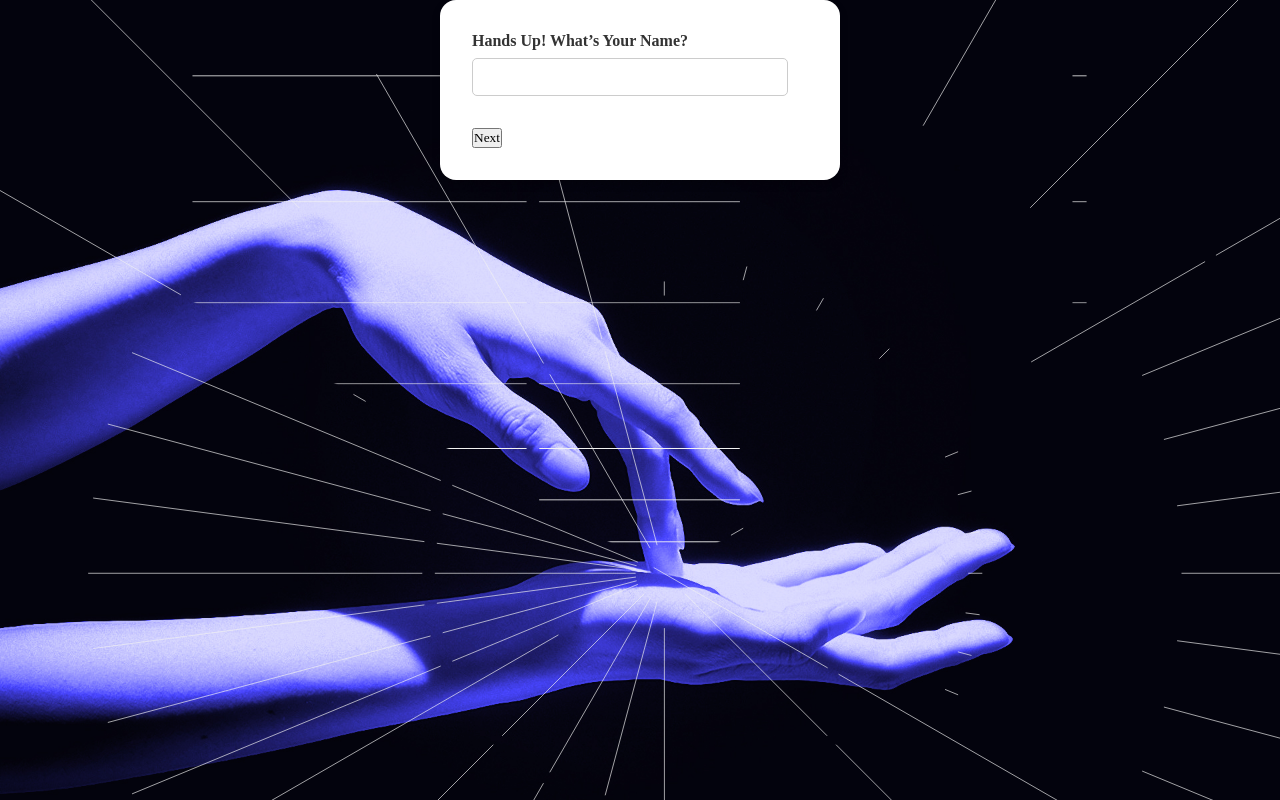
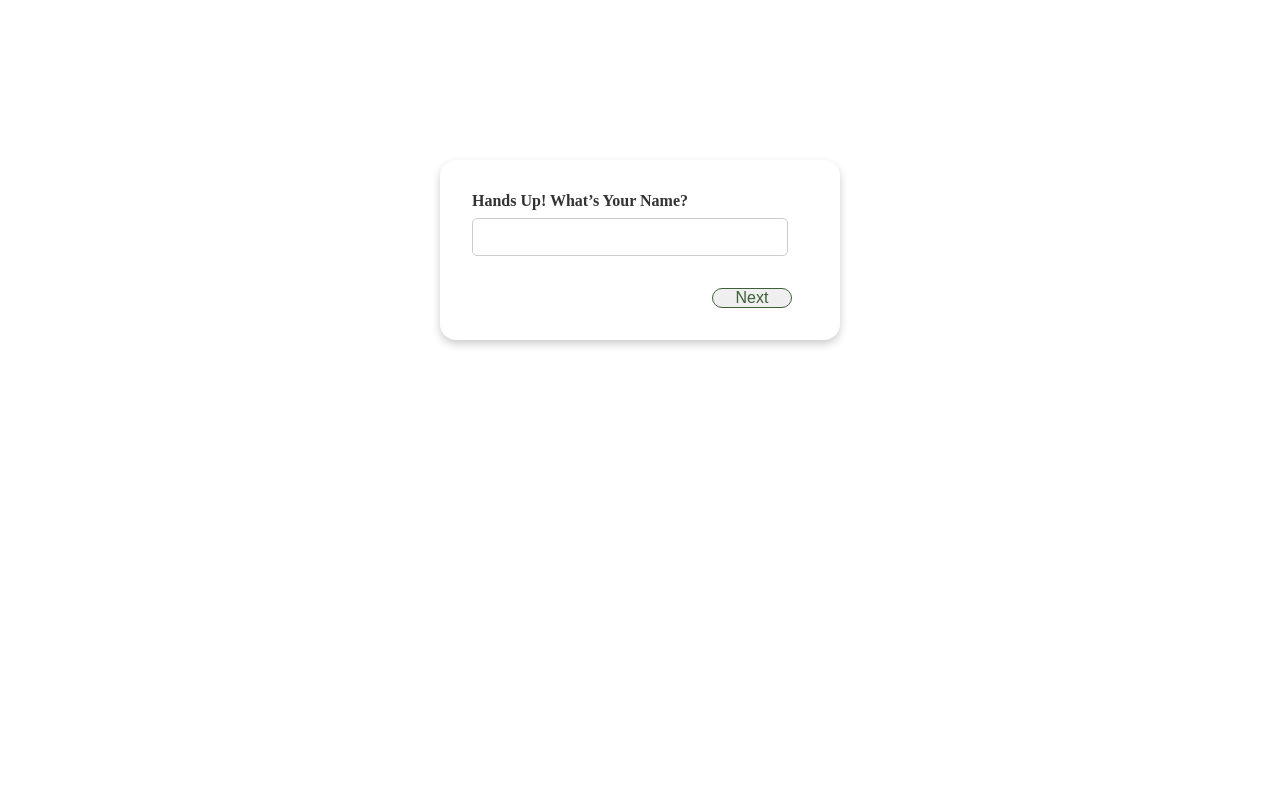
Before and after one commit to kubbilbik/capstone-client, a React (Create React App) app: page / in a window 1280 px wide. Built offline with nearby package versions, Linux system fonts and the light colour scheme.

Commit message:
changes on form

```diff
--- a/src/components/Form/Form.js
+++ b/src/components/Form/Form.js
@@ -61,30 +61,6 @@ export default function Form({ onFormSubmit }){
     };
 
 
-
-
-      // const handleSubmit = async (event) => {
-      //   event.preventDefault();
-      //   try {
-      //       const response = await fetch('http://localhost:3001/submit-form', {
-      //       method: 'POST',
-      //       headers: {
-      //           'Content-Type': 'application/json',
-      //       },
-      //       body: JSON.stringify(formData),
-      //     });
-      //     if (response.ok) {
-      //       const data = await response.json();
-      //       onFormSubmit(data);
-      //       navigate('/main', { state: { formData: data } });
-      //     } else {
-      //       const errorText = await response.text();
-      //       console.error('Form submission failed:', errorText);
-      //     }
-      //   } catch (error) {
-      //     console.error('Form submission failed:', error);
-      //   }
-      // };
 
 
       const handleSubmit = async (event) => {
@@ -243,7 +219,7 @@ export default function Form({ onFormSubmit }){
                 {formSteps[step]}
                 <div className="form-actions">
                     {step < formSteps.length - 1 ? (
-                        <button type="button" onClick={nextStep}>Next</button>
+                        <button className="button-next" type="next" onClick={nextStep}>Next</button>
                     ) : (
                         <button type="submit" onClick={handleSubmit}>Submit</button>
                     )}
--- a/src/components/Form/Form.scss
+++ b/src/components/Form/Form.scss
@@ -80,3 +80,73 @@
   display: flex;
   flex-direction: column;
 }
+
+
+.button-next{
+  display: inline-block;
+	position: relative;
+	z-index: 1;
+  width: 5rem;
+
+	overflow: if(false, unset, hidden);
+
+	text-decoration: none;
+
+	font-family: sans-serif;
+	font-weight: 400;
+	font-size: 1em;
+
+
+  color: rgb(62, 95, 58);
+
+	border: 0.1em solid #3e5f3a;
+  ;
+	border-radius: calc(0.75em + 0.5em + 0.15em);
+
+	transition: 4s;
+
+	&:before,
+	&:after {
+		content: '';
+		position: absolute;
+		top: -1.5em;
+
+		z-index: -1;
+		width: 200%;
+		aspect-ratio: 1;
+
+		border: if(false, inherit, none);
+		border-radius: 10%;
+
+		background-color: rgba(#3e5f3a, 0.25);
+
+		transition: 4s;
+	}
+
+	&:before {
+		left: -80%;
+		transform: translate3d(0, 5em, 0) rotate(-340deg);
+	}
+
+	&:after {
+		right: -80%;
+		transform: translate3d(0, 5em, 0) rotate(390deg);
+	}
+
+	&:hover,
+	&:focus {
+		color: white;
+
+		&:before,
+		&:after {
+			transform: none;
+			background-color: rgba(#3e5f3a, 0.75);
+		}
+	}
+}
+
+.form-actions{
+  display: flex;
+  justify-content: flex-end;
+  padding-right: 1rem;
+}
--- a/src/components/Main/Main.scss
+++ b/src/components/Main/Main.scss
@@ -14,6 +14,14 @@
         &-first{
         width: 53.6851851852vh;
         max-height: 44.4444444444vh;
+        display: flex;
+        align-items: flex-end;
+
+            &-about{
+                font-size: 1rem;
+                line-height: 0.99em;
+                color: rgba(0, 0, 0, 0.762);
+            }
 
         }
 
--- a/src/components/Technology/Technology.scss
+++ b/src/components/Technology/Technology.scss
@@ -20,12 +20,19 @@
         flex-wrap: wrap;
     }
 
-    &-title-abt{
-      font-weight: 400;
-      font-size: 1rem;
-      line-height: .93em;
-      writing-mode: vertical-rl;
+    &-title{
+      display: flex;
+
+
+      &-abt{
+        font-weight: 400;
+        font-size: 1rem;
+        line-height: .93em;
+        writing-mode: vertical-rl;
+      }
     }
+
+
 }
 
 
--- a/src/components/VisitorNotes/VisitorNotes.scss
+++ b/src/components/VisitorNotes/VisitorNotes.scss
@@ -17,6 +17,8 @@
     position: relative;
     display: flex;
     width: 100%;
+    border-top: 1px solid green;
+    margin-top: 2rem;
 }
 
 .input-area-text{
@@ -53,7 +55,7 @@
 
 .note{
     display: flex;
-    border: 1px solid green;
+    justify-content: flex-end;
     width: 150%;
 
 }
--- a/src/pages/FormPage/FormPage.js
+++ b/src/pages/FormPage/FormPage.js
@@ -3,7 +3,6 @@ import { useNavigate } from 'react-router-dom';
 
 import React from 'react';
 import Form from '../../components/Form/Form';
-import { ReactComponent as BackgroundSVG } from '../../assets/images/background.svg';
 
 
 
@@ -19,7 +18,6 @@ export default function FormPage(){
 
     return(
         <div className='page-form'>
-            <BackgroundSVG className="background-svg" />
             <Form onFormSubmit={handleFormSubmit} />
         </div>
 
--- a/src/pages/FormPage/FormPage.scss
+++ b/src/pages/FormPage/FormPage.scss
@@ -1,27 +1,3 @@
-@use 'sass:math';
-
-
-.background-svg {
-    width: 100%;
-    min-height: 100vh;
-    position: absolute;
-    top: 0;
-    left: 0;
-    z-index: -1;
-
-    @for $i from 0 through 7  {
-        @keyframes move_#{$i} {
-          from {
-            transform: none;
-          }
-
-          to {
-            transform: translateY(-#{math.pow(1.25, $i)*50}px)
-          }
-        }
-
-        .moving:nth-child(#{$i+1}) {
-          animation: move_#{$i} 0.5s infinite linear 0s;
-        }
-      }
-      }
+.page-form{
+  margin-top: 10rem;
+}
```
